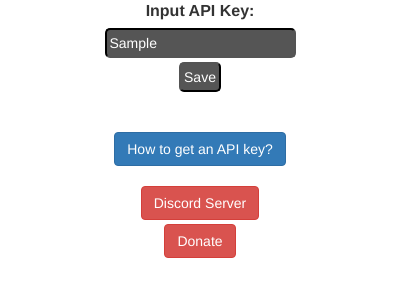
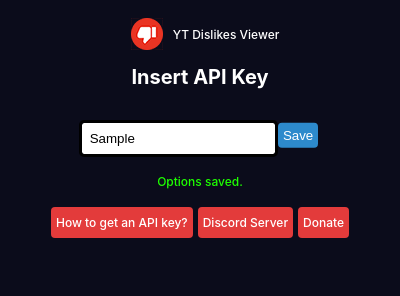
Before and after one commit to pgamerx/yt-dislikes-viewer, a browser extension: page popup/index.html in a window 400 px wide. Both pictures are taken after typing "Sample" into the empty fields and a click on the button "Save". Drawn offline with nearby package versions, Linux system fonts and the light colour scheme.

Commit message:
update fork

```diff
--- a/popup/index.css
+++ b/popup/index.css
@@ -1,30 +1,86 @@
 body {
-  background-color: #333;
+  background-color: #0b0c1b;
   color: #fff;
-  font-family: arial;
+  font: 500 1.5rem/1.75 "Inter", sans-serif;
   font-size: 12px;
   text-align: center;
 }
 
-label {
-  font-weight: bold;
-  font-size: 16px;
+.logo {
+  display: flex;
+  align-items: center;
+  justify-content: center;
 }
 
-a {
-  color: #8ff;
+.logoImg {
+  padding: 10px;
 }
 
-#wptk,
-#save {
-  border-radius: 5px;
-  background-color: #555;
-  border-style: solid 2px;
-  border-color: #000;
-  color: #fff;
-  padding: 3px;
+.logoText {
+  font-size: 12px;
 }
 
-#spacer {
-  height: 4px;
+.status {
+  padding-bottom: 5px;
 }
+
+.Header {
+  padding: 0px;
+  margin: 0;
+  font-size: 20px;
+}
+
+.wptk {
+  border-radius: 2px;
+  background-color: #fff;
+  outline: solid;
+  border: solid 3px white;
+  color: #000;
+  padding: 5px 5px;
+  margin: 0px 0;
+  box-sizing: border-box;
+}
+
+.link {
+  color: #fff;
+  text-decoration: none;
+  background: #e33b3b;
+  border-radius: 4px;
+  padding: 5px;
+  transition-duration: 0.3s;
+}
+
+.link:hover,
+.link:focus {
+  box-shadow: 0 0.5em 0.5em -0.4em var(--hover);
+  transform: translateY(-0.25em);
+}
+
+.link-wrap {
+  display: flex;
+  justify-content: center;
+  align-items: center;
+  flex-direction: row;
+  flex-wrap: wrap;
+  gap: 5px;
+  padding: 10px;
+}
+
+.save {
+  cursor: pointer;
+  border: none;
+  color: #fff;
+  text-decoration: none;
+  background: #2d8acc;
+  border-radius: 4px;
+  padding: 5px;
+  margin-bottom: 20px;
+  margin-top: 10px;
+  transition-duration: 0.3s;
+}
+
+.save:hover,
+.save:focus {
+  box-shadow: 0 0.5em 0.5em -0.4em var(--hover);
+  transform: translateY(-0.25em);
+}
--- a/popup/index.html
+++ b/popup/index.html
@@ -1,28 +1,34 @@
-<html>
-  <head>
-    <script src="index.js" defer></script>
-    <link rel="stylesheet" href="index.css">
-      <link rel="stylesheet" href="https://maxcdn.bootstrapcdn.com/bootstrap/3.4.1/css/bootstrap.min.css">
 
-  </head>
-  <body>
-      <label>
-        Input API Key:
-      </label>
-      </br>
-      <input type="text" id="wptk" />
-      <div id="spacer"></div>
-      <button id="save">Save</button>
-      <div id="status"></div>
-      </br>
-      </br>
-  <button type="button" class="btn btn-primary" id="how" href="https://blog.hubspot.com/website/how-to-get-youtube-api-key">How to get an API key?</button>
-      </br></br>
-  <button type="button" class="btn btn-danger" id="discord" href="https://u.pgamerx.com/discord">Discord Server</button>
-  <div id="spacer"></div>
-  <button type="button" class="btn btn-danger" id="donate" href="https://ko-fi.com/pgamerx">Donate</button>
 
-      </br>
+<!DOCTYPE html>
+<html lang="en">
+<head>
+  <script src="index.js" defer></script>
+  <link rel="stylesheet" href="index.css">
+  <meta charset="UTF-8">
+  <meta http-equiv="X-UA-Compatible" content="IE=edge">
+  <meta name="viewport" content="width=device-width, initial-scale=1.0">
+  <title>Document</title>
+</head>
+<body>
 
-  </body>
+  <div class="logo">
+    <img title="logo" class="logoImg" src="/icons/get_started32.png"/>
+    <span class="logoText">YT Dislikes Viewer</span>
+  </div>
+
+  <h1 class="Header">
+    Insert API Key
+  </h1>
+  </br>
+  <input placeholder="Api Key" type="text" class="wptk" />
+  <button class="save">Save</button>
+  <div class="status"></div>
+  <div class="link-wrap">
+    <a class="how link" href="https://blog.hubspot.com/website/how-to-get-youtube-api-key" target="_blank">How to get an API key?</a>
+    <a class="discord link" href="https://u.pgamerx.com/discord" target="_blank">Discord Server</a>
+    <a class="donate link" href="https://ko-fi.com/pgamerx" target="_blank">Donate</a>
+  </div>
+
+</body>
 </html>
--- a/popup/index.js
+++ b/popup/index.js
@@ -1,29 +1,38 @@
-function save_options() {
-  var api = document.getElementById('wptk').value;
-    chrome.storage.sync.set({
-    savedApi: api,
-  }, function() {
-    // Update status to let user know options were saved.
-    var status = document.getElementById('status');
-    status.textContent = 'Options saved.';
-    setTimeout(function() {
-      status.textContent = '';
-    }, 750);
-  });
+function save_options(e) {
+  var api = document.getElementsByClassName("wptk")[0].value;
+  console.log(e);
+
+  if (api === "") {
+    var status = document.getElementsByClassName("status")[0];
+    status.textContent = "Please insert a valid API key.";
+    status.style.color = "#ff0000";
+
+    setTimeout(() => {
+      var status = document.getElementsByClassName("status")[0];
+      status.textContent = "";
+    }, 5000);
+  } else {
+    var status = document.getElementsByClassName("status")[0];
+    status.textContent = "Option saved.";
+    status.style.color = "#1eff00";
+    chrome.storage.sync.set(
+      {
+        savedApi: api,
+      },
+      function () {
+        // Update status to let user know options were saved.
+        var status = document.getElementsByClassName("status")[0];
+        status.textContent = "Options saved.";
+
+        setTimeout(() => {
+          var status = document.getElementsByClassName("status")[0];
+          status.textContent = "";
+        }, 5000);
+      }
+    );
+  }
 }
 
-function how(){
-window.open("https://blog.hubspot.com/website/how-to-get-youtube-api-key", '_blank').focus();
-
-}
-function discord(){
-window.open("https://u.pgamerx.com/discord", '_blank').focus();
-}
-function donate(){
-window.open("https://ko-fi.com/pgamerx", '_blank').focus();
-}
-
-document.getElementById('save').addEventListener('click', save_options);
-document.getElementById('how').addEventListener('click', how);
-document.getElementById('discord').addEventListener('click', discord);
-document.getElementById('donate').addEventListener('click', donate);
+document
+  .getElementsByClassName("save")[0]
+  .addEventListener("click", save_options);
```
Also changed, not shown: script.js (+57 -27 lines), service.js (+0 -10 lines), manifest.json.
